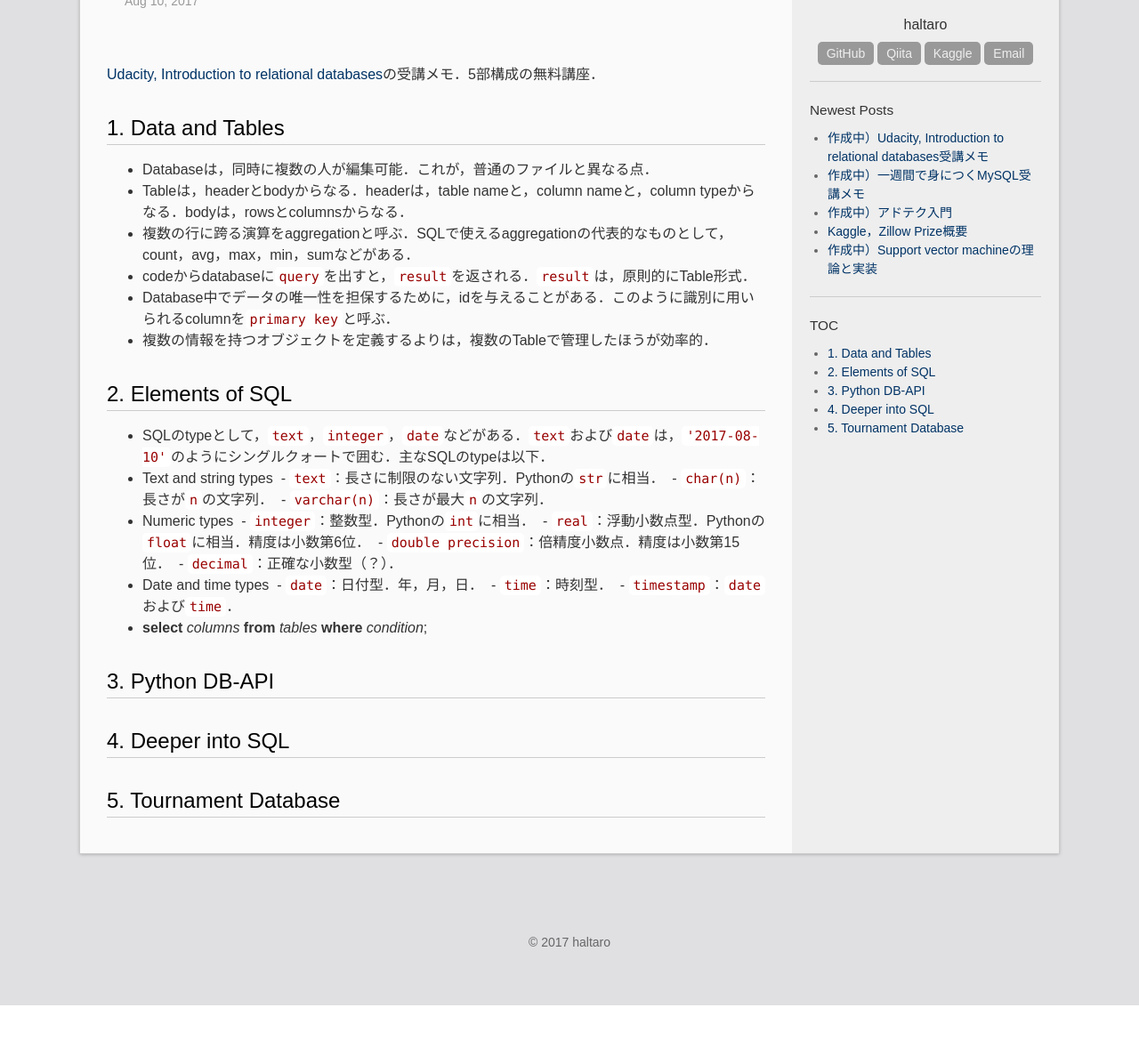
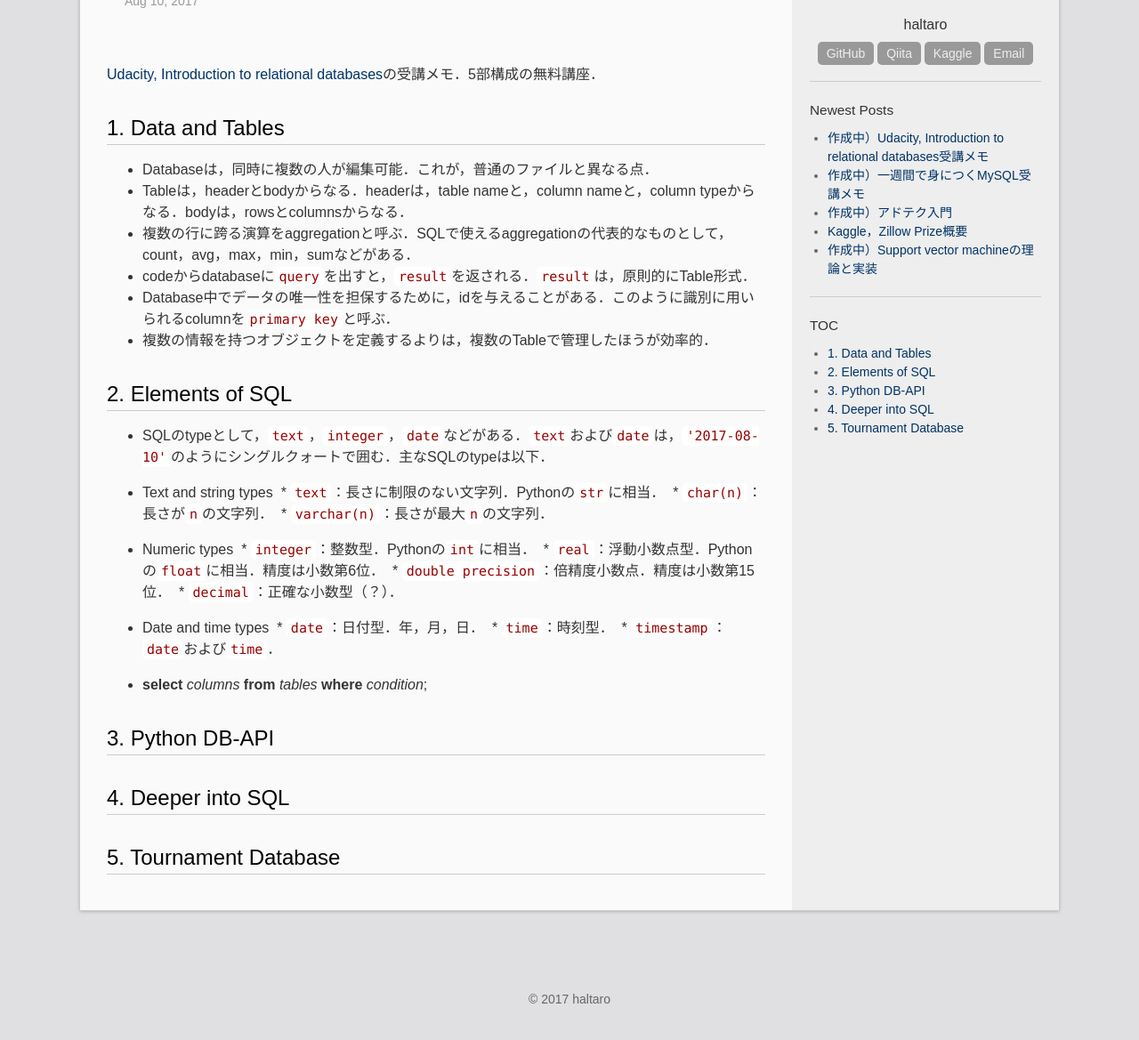
Before and after one commit to madoreenu/haltaro.github.io, a Jekyll site: the page built from _posts/2017-08-10-udacity-rdb.md, in a window 1280 px wide, cut to the strip 261-1455 px from the top of the page. Shown: the top 1169 px of the strip at 89% size. Built offline with Jekyll 4.4.1, drawn with Linux system fonts in a browser that asks for light colours; before the commit the page ends 1391 px from its top, so only the background shows below that.

```diff
--- a/_posts/2017-08-10-udacity-rdb.md
+++ b/_posts/2017-08-10-udacity-rdb.md
@@ -21,18 +21,21 @@ categories:
 
 * SQLのtypeとして，`text`，`integer`，`date`などがある．`text`および`date`は，`'2017-08-10'`のようにシングルクォートで囲む．主なSQLのtypeは以下．
 * Text and string types
-  - `text`：長さに制限のない文字列．Pythonの`str`に相当．
-  - `char(n)`：長さが`n`の文字列．
-  - `varchar(n)`：長さが最大`n`の文字列．
+  * `text`：長さに制限のない文字列．Pythonの`str`に相当．
+  * `char(n)`：長さが`n`の文字列．
+  * `varchar(n)`：長さが最大`n`の文字列．
+
 * Numeric types
-  - `integer`：整数型．Pythonの`int`に相当．
-  - `real`：浮動小数点型．Pythonの`float`に相当．精度は小数第6位．
-  - `double precision`：倍精度小数点．精度は小数第15位．
-  - `decimal`：正確な小数型（？）．
+  * `integer`：整数型．Pythonの`int`に相当．
+  * `real`：浮動小数点型．Pythonの`float`に相当．精度は小数第6位．
+  * `double precision`：倍精度小数点．精度は小数第15位．
+  * `decimal`：正確な小数型（？）．
+
 * Date and time types
-  - `date`：日付型．年，月，日．
-  - `time`：時刻型．
-  - `timestamp`：`date`および`time`．
+  * `date`：日付型．年，月，日．
+  * `time`：時刻型．
+  * `timestamp`：`date`および`time`．
+
 * **select** *columns* **from** *tables* **where** *condition*;
 
 # 3. Python DB-API
```
